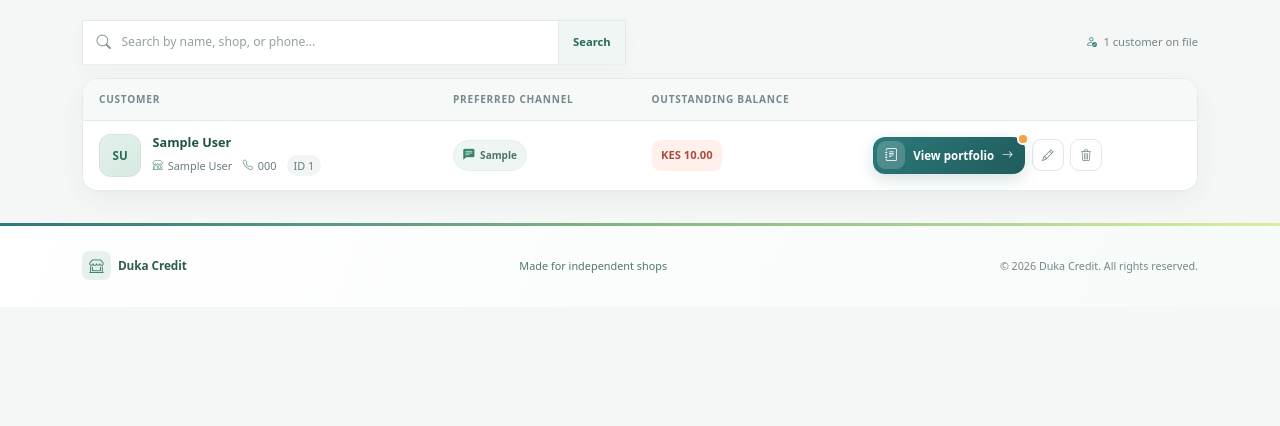
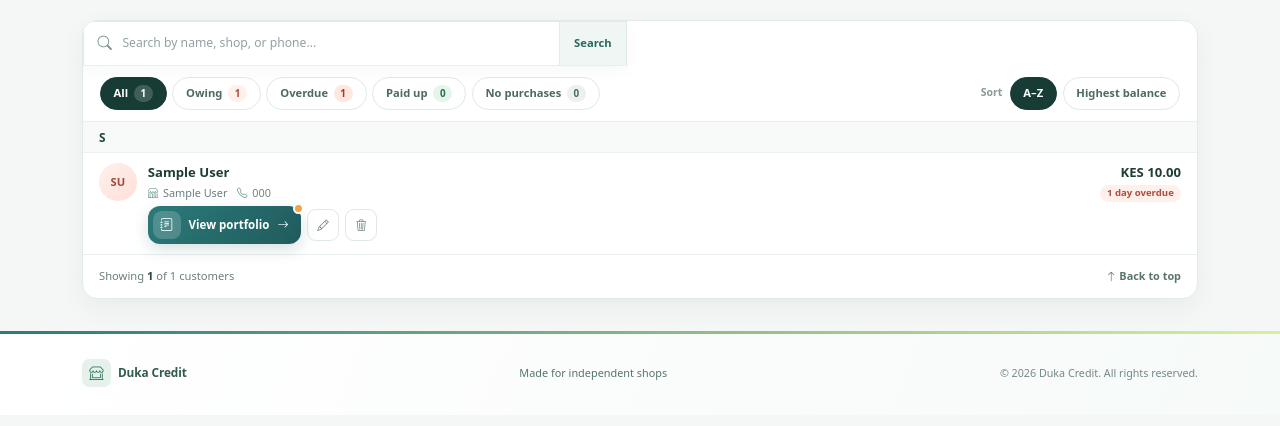
Before and after one commit to VinWonder/CreditManagementSystem, a Flask app: page /customers/ in a window 1280 px wide. Shown: the part 181-607 px from the top of the page. Run offline with Flask 3, Linux system fonts and the light colour scheme; a user stored in the database is signed in; tables that the repository leaves empty hold one stand-in row (values such as "Sample post"); grey boxes marked "Sample" are stand-in pictures; parts of the project's set-up code (start-up, migrations or seed data) failed here and were passed over; some libraries are stand-ins or nearby versions.

Commit message:
Add filter chips, an A-Z strip and a balance sort to customers
Owing, Overdue, Paid up and No purchases show their counts. The list
loads in batches; Print list renders every customer.

Co-Authored-By: Claude Opus 5.5 <noreply@anthropic.com>

```diff
--- a/app/customers/routes.py
+++ b/app/customers/routes.py
@@ -1,6 +1,9 @@
 from flask import Blueprint, render_template, redirect, url_for, flash, request
 from flask_login import login_required, current_user
 
+from sqlalchemy import func
+
+from app import listing
 from app.extensions import db
 from app.models import CreditTransaction, Customer, Ledger, ReminderRule
 from app.customers.forms import CustomerForm
@@ -36,24 +39,114 @@ def _customer_ids_with_credit_sales(customers):
     return {customer_id for customer_id, in rows}
 
 
+CUSTOMER_FILTERS = {
+    "all": "All",
+    "owing": "Owing",
+    "overdue": "Overdue",
+    "clear": "Paid up",
+    "new": "No purchases",
+}
+CUSTOMER_SORTS = {"name": "A–Z", "balance": "Highest balance"}
+
+
+def _customer_filter(query, show):
+    """Narrow a customer query (already joined to Ledger) to one filter chip."""
+    has_sales = (
+        db.session.query(CreditTransaction.transaction_id)
+        .filter(CreditTransaction.customer_id == Customer.customer_id)
+        .exists()
+    )
+    balance = func.coalesce(Ledger.outstanding_balance, 0)
+    if show == "owing":
+        return query.filter(balance > 0)
+    if show == "overdue":
+        return query.filter(balance > 0, func.coalesce(Ledger.days_overdue, 0) > 0)
+    if show == "clear":
+        return query.filter(balance <= 0, has_sales)
+    if show == "new":
+        return query.filter(~has_sales)
+    return query
+
+
+def _first_letter(name):
+    letter = (name or "#").strip()[:1].upper()
+    return letter if letter.isalpha() else "#"
+
+
 @customers_bp.route("/")
 @login_required
 def list_customers():
-    query = request.args.get("q", "").strip()
-    base = Customer.query.filter_by(retailer_id=current_user.retailer_id)
+    query = request.args.get("q", "").strip()[:100]
+    show = request.args.get("show", "all")
+    show = show if show in CUSTOMER_FILTERS else "all"
+    sort = request.args.get("sort", "name")
+    sort = sort if sort in CUSTOMER_SORTS else "name"
+    print_mode = request.args.get("print") == "1"
+
+    base = Customer.query.filter_by(retailer_id=current_user.retailer_id).outerjoin(
+        Ledger, Ledger.customer_id == Customer.customer_id
+    )
     if query:
         base = base.filter(
             (Customer.full_name.ilike(f"%{query}%"))
             | (Customer.phone_number.ilike(f"%{query}%"))
             | (Customer.shop_name.ilike(f"%{query}%"))
         )
-    customers = base.order_by(Customer.full_name.asc()).all()
-    customers_with_purchases = _customer_ids_with_credit_sales(customers)
+    counts = {key: _customer_filter(base, key).count() for key in CUSTOMER_FILTERS}
+    filtered = _customer_filter(base, show)
+    first_letter = func.upper(func.substr(Customer.full_name, 1, 1))
+    letters = sorted(
+        {letter for letter, in filtered.with_entities(first_letter).distinct() if letter and letter.isalpha()}
+    )
+    letter = request.args.get("letter", "").strip().upper()[:1]
+    letter = letter if letter in letters else ""
+    if letter:
+        filtered = filtered.filter(first_letter == letter)
+    if sort == "balance":
+        ordered = filtered.order_by(
+            func.coalesce(Ledger.outstanding_balance, 0).desc(), func.lower(Customer.full_name)
+        )
+    else:
+        ordered = filtered.order_by(func.lower(Customer.full_name), Customer.customer_id)
+
+    if print_mode:
+        customers = ordered.all()
+        return render_template(
+            "customers/list.html",
+            print_mode=True,
+            customers=customers,
+            customers_with_purchases=_customer_ids_with_credit_sales(customers),
+            query=query,
+            show=show,
+            filters=CUSTOMER_FILTERS,
+        )
+
+    batch = listing.take_batch(ordered, filtered.count())
+    if sort == "name":
+        groups = []
+        for customer in batch.rows:
+            initial = _first_letter(customer.full_name)
+            if not groups or groups[-1]["key"] != initial:
+                groups.append({"key": initial, "title": initial, "rows": []})
+            groups[-1]["rows"].append(customer)
+    else:
+        groups = [{"key": "by-balance", "title": "Highest balance first", "rows": batch.rows}] if batch.rows else []
+    template = "customers/_rows.html" if listing.is_partial() else "customers/list.html"
     return render_template(
-        "customers/list.html",
-        customers=customers,
-        customers_with_purchases=customers_with_purchases,
+        template,
+        print_mode=False,
+        groups=groups,
+        batch=batch,
+        customers_with_purchases=_customer_ids_with_credit_sales(batch.rows),
         query=query,
+        show=show,
+        sort=sort,
+        filters=CUSTOMER_FILTERS,
+        sorts=CUSTOMER_SORTS,
+        counts=counts,
+        letters=letters,
+        letter=letter,
+        total_customers=Customer.query.filter_by(retailer_id=current_user.retailer_id).count(),
     )
 
 
--- /dev/null
+++ b/app/templates/customers/_rows.html
@@ -0,0 +1,44 @@
+{% from "_daybook.html" import group_open, group_close, batch_meta %}
+{% for group in groups %}
+{{ group_open(group.key, group.title) }}
+  {% for c in group.rows %}
+  {% set has_balance = c.ledger and c.ledger.outstanding_balance > 0 %}
+  <li class="daybook-row customer-row">
+    <span class="daybook-avatar{{ ' is-due' if has_balance }}" aria-hidden="true">{{ c.full_name | initials }}</span>
+    <span class="daybook-main">
+      <a class="daybook-name customer-name" href="{{ url_for('customers.view_customer', customer_id=c.customer_id) }}">{{ c.full_name }}</a>
+      <span class="daybook-sub customer-contact">
+        {% if c.shop_name %}<span><i class="bi bi-shop" aria-hidden="true"></i> {{ c.shop_name }}</span>{% endif %}
+        <a href="tel:{{ c.phone_number }}" aria-label="Call {{ c.full_name }}"><i class="bi bi-telephone" aria-hidden="true"></i> {{ c.phone_number }}</a>
+      </span>
+    </span>
+    <span class="customer-row-balance">
+      {% if has_balance %}
+      <strong class="daybook-amount customer-balance customer-balance-due">{{ c.ledger.outstanding_balance | kes }}</strong>
+      {% if c.ledger.days_overdue > 0 %}<span class="daybook-flag is-due">{{ c.ledger.days_overdue }} {{ 'day' if c.ledger.days_overdue == 1 else 'days' }} overdue</span>{% else %}<span class="daybook-meta">Owes</span>{% endif %}
+      {% elif c.customer_id in customers_with_purchases %}
+      <span class="daybook-flag is-clear customer-balance-clear"><i class="bi bi-check-circle-fill" aria-hidden="true"></i> Paid up</span>
+      {% else %}
+      <span class="daybook-meta customer-balance-unknown">No purchases yet</span>
+      {% endif %}
+    </span>
+    <span class="customer-row-actions">
+      <a href="{{ url_for('customers.view_customer', customer_id=c.customer_id) }}"
+        class="customer-portfolio-button{{ ' has-balance' if has_balance else '' }}"
+        aria-label="View portfolio for {{ c.full_name }}{{ ' (balance due)' if has_balance else '' }}">
+        <span class="customer-portfolio-button-icon" aria-hidden="true"><i class="bi bi-journal-text"></i></span>
+        <span>View portfolio</span>
+        <i class="bi bi-arrow-right customer-portfolio-button-arrow" aria-hidden="true"></i>
+      </a>
+      {% if current_user.is_admin %}
+      <a href="{{ url_for('customers.edit_customer', customer_id=c.customer_id) }}" class="customer-action customer-action-edit" aria-label="Edit {{ c.full_name }}" title="Edit customer"><i class="bi bi-pencil" aria-hidden="true"></i></a>
+      <form action="{{ url_for('customers.delete_customer', customer_id=c.customer_id) }}" method="POST" onsubmit="return confirm('Delete this customer?');">
+        <button type="submit" class="customer-action customer-action-delete" aria-label="Delete {{ c.full_name }}" title="Delete customer"><i class="bi bi-trash3" aria-hidden="true"></i></button>
+      </form>
+      {% endif %}
+    </span>
+  </li>
+  {% endfor %}
+{{ group_close() }}
+{% endfor %}
+{{ batch_meta(batch) }}
--- a/app/templates/customers/list.html
+++ b/app/templates/customers/list.html
@@ -1,7 +1,8 @@
 {% extends "base.html" %}
+{% from "_daybook.html" import chip, show_more %}
 {% block title %}Customers{% endblock %}
 {% block content %}
-<section class="customer-directory" aria-labelledby="customer-directory-title">
+<section class="customer-directory{% if print_mode %} is-print-view{% endif %}" aria-labelledby="customer-directory-title">
   <header class="customer-directory-header">
     <div>
       <p class="eyebrow mb-1">Your customer book</p>
@@ -9,101 +10,79 @@
       <p class="customer-directory-subtitle">Keep customer contact details and credit balances close at hand.</p>
     </div>
     <div class="customer-directory-actions">
-      <button type="button" class="btn customer-print-button" onclick="window.print()"><i class="bi bi-printer" aria-hidden="true"></i> Print list</button>
+      <a class="btn customer-print-button" href="{{ list_url(print=1) }}" aria-label="Print customer list"><i class="bi bi-printer" aria-hidden="true"></i> <span>Print list</span></a>
       <a href="{{ url_for('customers.new_customer') }}" class="btn customer-add-button"><i class="bi bi-plus-lg" aria-hidden="true"></i> Add Customer</a>
     </div>
   </header>
 
+  {% if print_mode %}
   <div class="customer-print-heading">
     <p>{{ current_user.business_name }}</p>
     <h2>Customer directory</h2>
     {% if query %}<p>Search: {{ query }}</p>{% endif %}
+    {% if show != 'all' %}<p>Showing: {{ filters[show] }}</p>{% endif %}
     <p>{{ customers|length }} {{ 'customer' if customers|length == 1 else 'customers' }}</p>
   </div>
-
-  <div class="customer-directory-toolbar">
+  <table class="table customer-print-table">
+    <thead><tr><th scope="col">Customer</th><th scope="col">Phone</th><th scope="col">Shop</th><th scope="col" class="text-end">Balance</th></tr></thead>
+    <tbody>
+    {% for c in customers %}
+      <tr>
+        <td>{{ c.full_name }}</td>
+        <td>{{ c.phone_number }}</td>
+        <td>{{ c.shop_name or '' }}</td>
+        <td class="text-end">{% if c.ledger and c.ledger.outstanding_balance > 0 %}{{ c.ledger.outstanding_balance | kes }}{% elif c.customer_id in customers_with_purchases %}Paid up{% else %}No purchases yet{% endif %}</td>
+      </tr>
+    {% endfor %}
+    </tbody>
+  </table>
+  {% else %}
+  <div class="customer-directory-card daybook-card">
     <form class="customer-search" method="GET" role="search">
+      {% if show != 'all' %}<input type="hidden" name="show" value="{{ show }}">{% endif %}
+      {% if sort != 'name' %}<input type="hidden" name="sort" value="{{ sort }}">{% endif %}
+      {% if letter %}<input type="hidden" name="letter" value="{{ letter }}">{% endif %}
       <label class="visually-hidden" for="customer-search-input">Search customers by name, shop, or phone</label>
       <i class="bi bi-search customer-search-icon" aria-hidden="true"></i>
       <input id="customer-search-input" type="search" name="q" placeholder="Search by name, shop, or phone..." value="{{ query }}">
       {% if query %}
-      <a class="customer-search-clear" href="{{ url_for('customers.list_customers') }}" aria-label="Clear customer search"><i class="bi bi-x-lg" aria-hidden="true"></i></a>
+      <a class="customer-search-clear" href="{{ list_url(q=None) }}" aria-label="Clear customer search"><i class="bi bi-x-lg" aria-hidden="true"></i></a>
       {% endif %}
       <button type="submit">Search</button>
     </form>
-    <span class="customer-result-count"><i class="bi bi-person-check" aria-hidden="true"></i>{{ customers|length }} {{ 'customer' if customers|length == 1 else 'customers' }}{% if query %} found{% else %} on file{% endif %}</span>
-  </div>
 
-  <div class="customer-directory-card">
-    {% if customers %}
-    <div class="table-responsive">
-      <table class="table table-stack customer-directory-table align-middle mb-0">
-        <thead>
-          <tr><th scope="col">Customer</th><th scope="col">Preferred channel</th><th scope="col">Outstanding balance</th><th scope="col" class="customer-actions-column"><span class="visually-hidden">Actions</span></th></tr>
-        </thead>
-        <tbody>
-        {% for c in customers %}
-          <tr>
-            <td class="stack-primary">
-              <div class="customer-identity">
-                <span class="customer-avatar" aria-hidden="true">{{ c.full_name.split()[0][0]|upper }}{{ c.full_name.split()[-1][0]|upper if c.full_name.split()|length > 1 else '' }}</span>
-                <span class="customer-identity-copy">
-                  <a class="customer-name" href="{{ url_for('customers.view_customer', customer_id=c.customer_id) }}">{{ c.full_name }}</a>
-                  <span class="customer-contact">
-                    {% if c.shop_name %}<span><i class="bi bi-shop" aria-hidden="true"></i>{{ c.shop_name }}</span>{% endif %}
-                    <a href="tel:{{ c.phone_number }}"><i class="bi bi-telephone" aria-hidden="true"></i>{{ c.phone_number }}</a>                    <span class="customer-record-id">ID {{ c.customer_id }}</span>
-                  </span>
-                </span>
-              </div>
-            </td>
-            <td>
-              <span class="customer-channel">
-                <i class="bi {{ 'bi-chat-dots-fill' if c.preferred_channel == 'whatsapp' else 'bi-chat-square-dots-fill' if c.preferred_channel == 'both' else 'bi-chat-left-text-fill' }}" aria-hidden="true"></i>
-                {{ 'SMS + WhatsApp' if c.preferred_channel == 'both' else c.preferred_channel|capitalize }}
-              </span>
-            </td>
-            <td>
-              {% if c.ledger %}
-                {% if c.ledger.outstanding_balance > 0 %}
-                <span class="customer-balance customer-balance-due">{{ c.ledger.outstanding_balance | kes }}</span>
-                {% elif c.customer_id in customers_with_purchases %}
-                <span class="customer-balance customer-balance-clear"><i class="bi bi-check-circle-fill" aria-hidden="true"></i> Paid up</span>
-                {% else %}
-                <span class="customer-balance-unknown">No purchases yet</span>
-                {% endif %}
-              {% else %}
-                <span class="customer-balance-unknown">No ledger</span>
-              {% endif %}
-            </td>
-            <td class="text-end customer-actions-column stack-actions" data-label="">
-              <div class="customer-row-actions">
-                {% set has_balance = c.ledger and c.ledger.outstanding_balance > 0 %}
-                <a href="{{ url_for('customers.view_customer', customer_id=c.customer_id) }}"
-                  class="customer-portfolio-button{{ ' has-balance' if has_balance else '' }}"
-                  aria-label="View portfolio for {{ c.full_name }}{{ ' (balance due)' if has_balance else '' }}">
-                  <span class="customer-portfolio-button-icon" aria-hidden="true"><i class="bi bi-journal-text"></i></span>
-                  <span>View portfolio</span>
-                  <i class="bi bi-arrow-right customer-portfolio-button-arrow" aria-hidden="true"></i>
-                </a>
-                {% if current_user.is_admin %}
-                <a href="{{ url_for('customers.edit_customer', customer_id=c.customer_id) }}" class="customer-action customer-action-edit" aria-label="Edit {{ c.full_name }}" title="Edit customer"><i class="bi bi-pencil" aria-hidden="true"></i></a>
-                <form action="{{ url_for('customers.delete_customer', customer_id=c.customer_id) }}" method="POST" onsubmit="return confirm('Delete this customer?');">
-                  <button type="submit" class="customer-action customer-action-delete" aria-label="Delete {{ c.full_name }}" title="Delete customer"><i class="bi bi-trash3" aria-hidden="true"></i></button>
-                </form>
-                {% endif %}
-              </div>
-            </td>
-          </tr>
+    <div class="daybook-toolbar customer-toolbar">
+      <div class="list-chips" role="group" aria-label="Show customers">
+        {% for key, name in filters.items() %}
+        {{ chip(name, list_url(show=None if key == 'all' else key), show == key, counts[key], {'owing': 'due', 'overdue': 'overdue', 'clear': 'clear'}.get(key, '')) }}
         {% endfor %}
-        </tbody>
-      </table>
+      </div>
+      <div class="list-chips customer-sort" role="group" aria-label="Sort customers">
+        <span class="customer-sort-label">Sort</span>
+        {% for key, name in sorts.items() %}
+        {{ chip(name, list_url(sort=None if key == 'name' else key), sort == key) }}
+        {% endfor %}
+      </div>
     </div>
+
+    {% if letters|length > 1 %}
+    <nav class="letter-jump" aria-label="Show customers by first letter">
+      <a href="{{ list_url(letter=None) }}" class="{{ 'is-active' if not letter }}"{% if not letter %} aria-current="true"{% endif %}>All</a>
+      {% for item in letters %}<a href="{{ list_url(letter=None if letter == item else item) }}" class="{{ 'is-active' if letter == item }}"{% if letter == item %} aria-current="true"{% endif %} aria-label="Names starting with {{ item }}">{{ item }}</a>{% endfor %}
+    </nav>
+    {% endif %}
+
+    {% if groups %}
+    <div class="daybook" data-daybook>
+      {% include "customers/_rows.html" %}
+    </div>
+    {{ show_more(batch, 'customers') }}
     {% else %}
     <div class="customer-empty-state">
-      <span class="customer-empty-icon"><i class="bi {{ 'bi-search' if query else 'bi-people' }}" aria-hidden="true"></i></span>
-      <h2>{% if query %}No customers match that search{% else %}Your customer list is ready{% endif %}</h2>
-      <p>{% if query %}Try another name or phone number, or clear your search to see all customers.{% else %}Add your first customer to start keeping their contact details and credit in one place.{% endif %}</p>
-      {% if query %}
+      <span class="customer-empty-icon"><i class="bi {{ 'bi-search' if total_customers else 'bi-people' }}" aria-hidden="true"></i></span>
+      <h2>{% if not total_customers %}Your customer list is ready{% elif query %}No customers match that search{% else %}No customers here{% endif %}</h2>
+      <p>{% if not total_customers %}Add your first customer to start keeping their contact details and credit in one place.{% elif query %}Try another name or phone number, or clear your search to see all customers.{% else %}No customer is in "{{ filters[show] }}" right now.{% endif %}</p>
+      {% if total_customers %}
       <a class="customer-empty-action" href="{{ url_for('customers.list_customers') }}">Show all customers</a>
       {% else %}
       <a class="customer-empty-action" href="{{ url_for('customers.new_customer') }}"><i class="bi bi-plus-lg" aria-hidden="true"></i> Add your first customer</a>
@@ -111,5 +90,14 @@
     </div>
     {% endif %}
   </div>
+  {% endif %}
 </section>
 {% endblock %}
+{% block scripts %}
+{{ super() }}
+{% if print_mode %}
+<script>
+  window.addEventListener("load", () => window.print());
+</script>
+{% endif %}
+{% endblock %}
```
